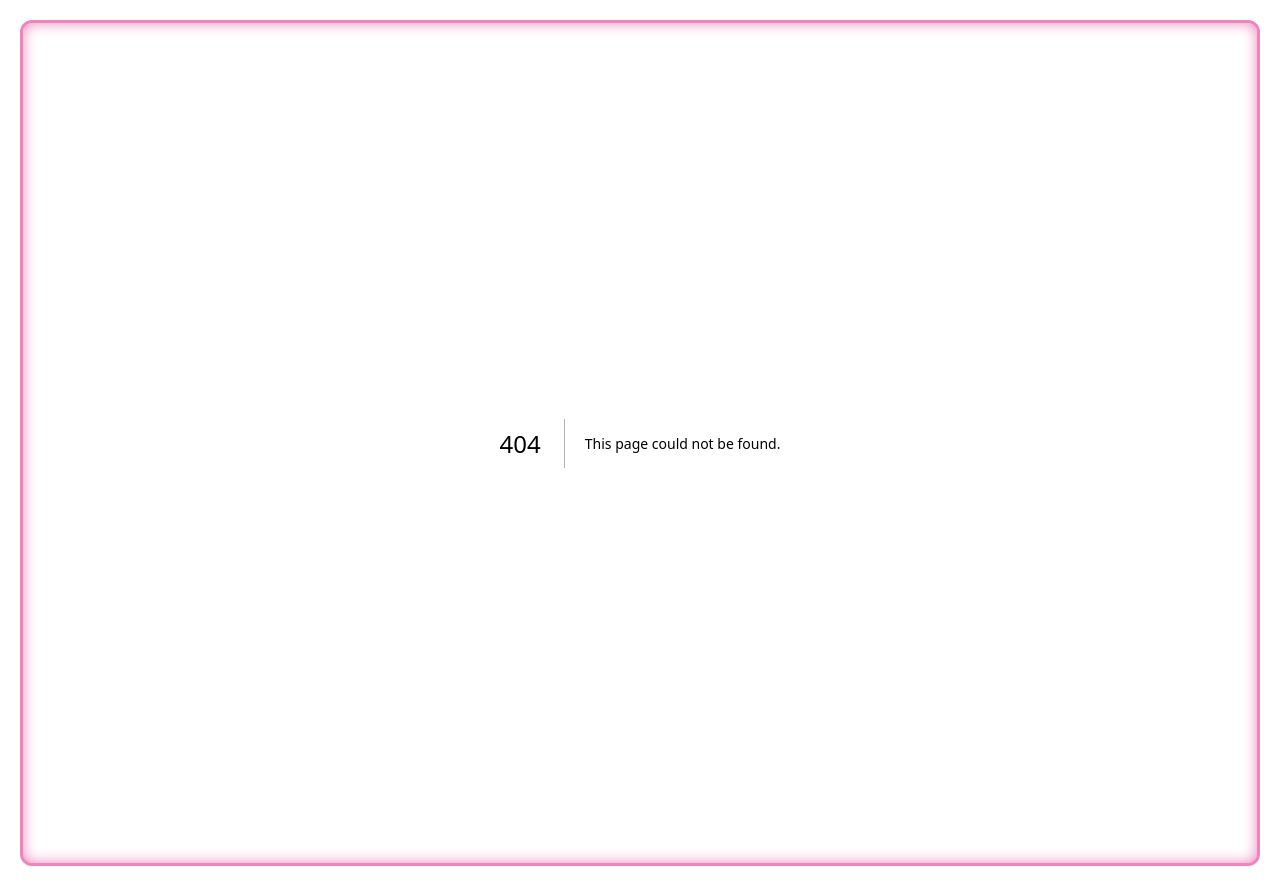
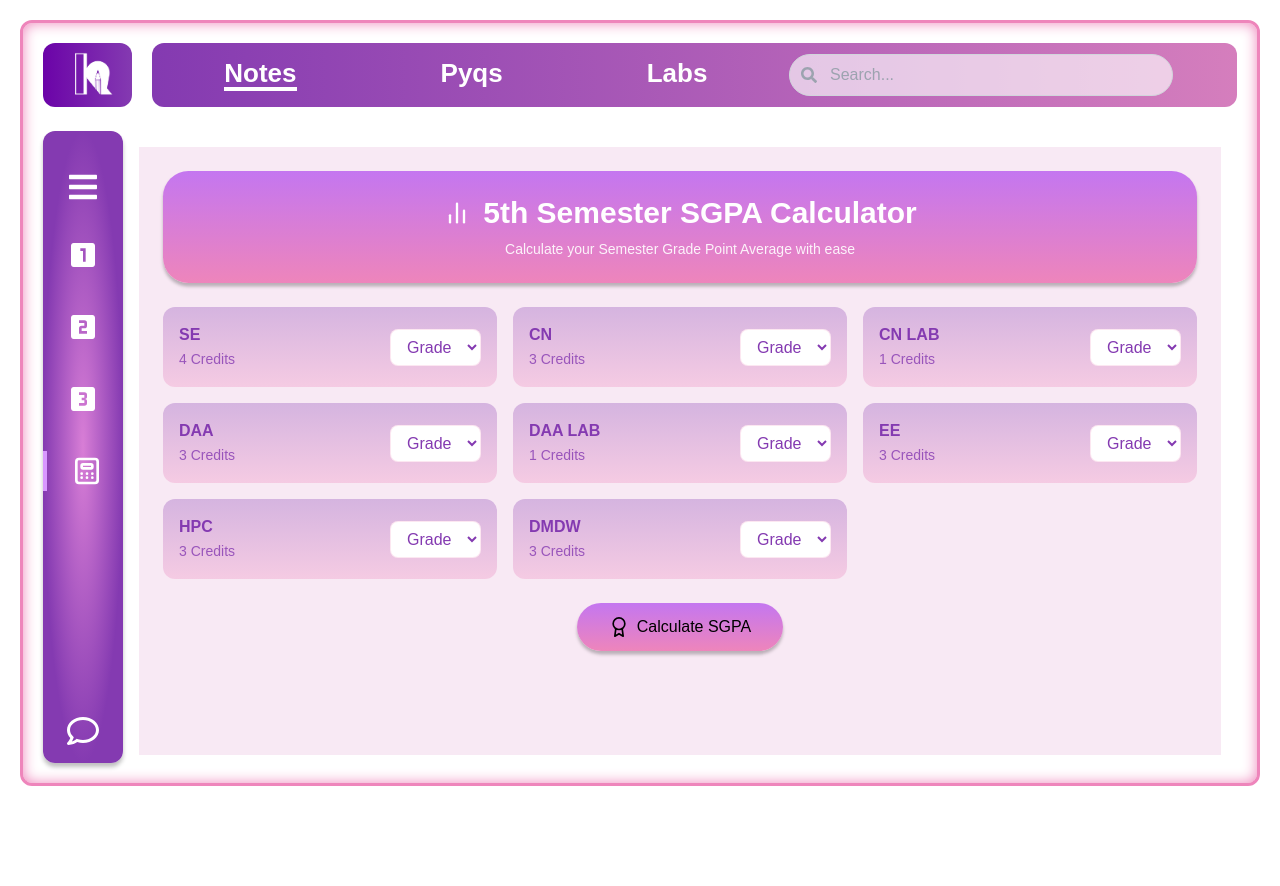
Before and after one commit to Soumyadipmaity1/k-prep-main, a Next.js app: page /cse-notes/calculator/sgpa in a window 1280 px wide. Before the commit this address had no page. After the commit the page ends 806 px from the top, so only its background shows below. Built offline with nearby package versions, Linux system fonts and the light colour scheme; a web font is replaced by a local one.

Commit message:
feat: Added a page to calculate Semester Grade Point Average (SGPA)

```diff
--- /dev/null
+++ b/src/app/cse-notes/calculator/sgpa/page.tsx
@@ -0,0 +1,159 @@
+"use client"
+import { useState } from 'react';
+import { FiAward, FiBarChart2 } from 'react-icons/fi';
+
+type Subject = {
+  name: string;
+  credits: number;
+  grade: number | null;
+};
+
+const subjects: Subject[] = [
+  { name: 'SE', credits: 4, grade: null },
+  { name: 'CN', credits: 3, grade: null },
+  { name: 'CN LAB', credits: 1, grade: null },
+  { name: 'DAA', credits: 3, grade: null },
+  { name: 'DAA LAB', credits: 1, grade: null },
+  { name: 'EE', credits: 3, grade: null },
+  { name: 'HPC', credits: 3, grade: null },
+  { name: 'DMDW', credits: 3, grade: null },
+];
+
+const gradeToPoint = {
+  'O': 10,
+  'E': 9,
+  'A': 8,
+  'B': 7,
+  'C': 6,
+  'D': 5,
+  'F': 0,
+};
+
+const getMotivationalMessage = (sgpa: number) => {
+  if (sgpa >= 9) return {
+    emoji: '🎯',
+    title: 'Exceptional Performance!',
+    message: 'You are among the top performers. Keep maintaining this excellence!'
+  };
+  if (sgpa >= 8) return {
+    emoji: '⭐',
+    title: 'Outstanding Work!',
+    message: 'Your hard work is clearly showing. Keep this momentum!'
+  };
+  if (sgpa >= 7) return {
+    emoji: '📈',
+    title: 'Good Progress!',
+    message: 'You\'re doing well! Push a little more for excellence.'
+  };
+  if (sgpa >= 6) return {
+    emoji: '💪',
+    title: 'Steady Progress!',
+    message: 'Keep working hard, you\'re on the right path!'
+  };
+  return {
+    emoji: '🎯',
+    title: 'Time to Focus',
+    message: 'Every challenge is an opportunity to improve!'
+  };
+};
+
+const FifthSemSGPACalculator = () => {
+  const [grades, setGrades] = useState<{ [key: string]: number | null }>({});
+  const [sgpa, setSgpa] = useState<number | null>(null);
+
+  const handleGradeChange = (subjectName: string, grade: string) => {
+    const gradePoint = gradeToPoint[grade as keyof typeof gradeToPoint] || 0;
+    setGrades((prevGrades) => ({ ...prevGrades, [subjectName]: gradePoint }));
+  };
+
+  const calculateSGPA = () => {
+    let totalPoints = 0;
+    let totalCredits = 0;
+
+    subjects.forEach((subject) => {
+      const gradePoint = grades[subject.name] || 0;
+      totalPoints += gradePoint * subject.credits;
+      totalCredits += subject.credits;
+    });
+
+    setSgpa(totalCredits ? totalPoints / totalCredits : 0);
+  };
+
+  return (
+    <div className="w-full h-full bg-[#f8e9f4] overflow-y-auto">
+      <div className="max-w-7xl mx-auto p-4 sm:p-6">
+
+        <div className="subject-card p-6 rounded-2xl mb-6">
+          <div className="flex items-center justify-center gap-3">
+            <FiBarChart2 className="w-7 h-7 text-white" />
+            <h1 className="text-2xl sm:text-3xl font-bold text-white">
+              5th Semester SGPA Calculator
+            </h1>
+          </div>
+          <p className="text-white/90 text-center text-sm mt-2">
+            Calculate your Semester Grade Point Average with ease
+          </p>
+        </div>
+
+        <div className="grid grid-cols-1 md:grid-cols-2 lg:grid-cols-3 gap-4 mb-6">
+          {subjects.map((subject) => (
+            <div key={subject.name}
+              className="bg-recommended rounded-xl p-4 hover:shadow-lg transition-all duration-300">
+              <div className="flex flex-col sm:flex-row items-start sm:items-center justify-between gap-2">
+                <div>
+                  <h3 className="font-semibold text-[#843AB1]">{subject.name}</h3>
+                  <span className="text-sm text-[#843AB1]/80">{subject.credits} Credits</span>
+                </div>
+                <select
+                  aria-label={`Select grade for ${subject.name}`}
+                  className="w-full sm:w-auto px-3 py-2 rounded-lg bg-white border border-[#EE85BB]/20
+                           text-[#843AB1] focus:border-[#843AB1] focus:outline-none
+                           hover:border-[#843AB1] transition-colors"
+                  onChange={(e) => handleGradeChange(subject.name, e.target.value)}
+                >
+                  <option value="">Grade</option>
+                  {Object.keys(gradeToPoint).map((grade) => (
+                    <option key={grade} value={grade}>{grade}</option>
+                  ))}
+                </select>
+              </div>
+            </div>
+          ))}
+        </div>
+
+        <div className="flex justify-center mb-6">
+          <button
+            onClick={calculateSGPA}
+            className="subject-card px-8 py-3 rounded-xl font-medium
+                     hover:opacity-90 transition-all duration-300
+                     flex items-center gap-2"
+          >
+            <FiAward className="w-5 h-5" />
+            Calculate SGPA
+          </button>
+        </div>
+
+        {sgpa !== null && (
+          <div className="bg-recommended rounded-xl p-6 max-w-2xl mx-auto">
+            <div className="text-center mb-4">
+              <span className="text-[#843AB1]/80 text-sm">Your SGPA</span>
+              <h3 className="text-5xl font-bold text-[#843AB1] mt-1">
+                {sgpa.toFixed(2)}
+              </h3>
+            </div>
+            <div className="text-center space-y-2">
+              <p className="text-xl font-semibold text-[#843AB1]">
+                {getMotivationalMessage(sgpa).emoji} {getMotivationalMessage(sgpa).title}
+              </p>
+              <p className="text-[#843AB1]/80 text-sm">
+                {getMotivationalMessage(sgpa).message}
+              </p>
+            </div>
+          </div>
+        )}
+      </div>
+    </div>
+  );
+};
+
+export default FifthSemSGPACalculator;
```
